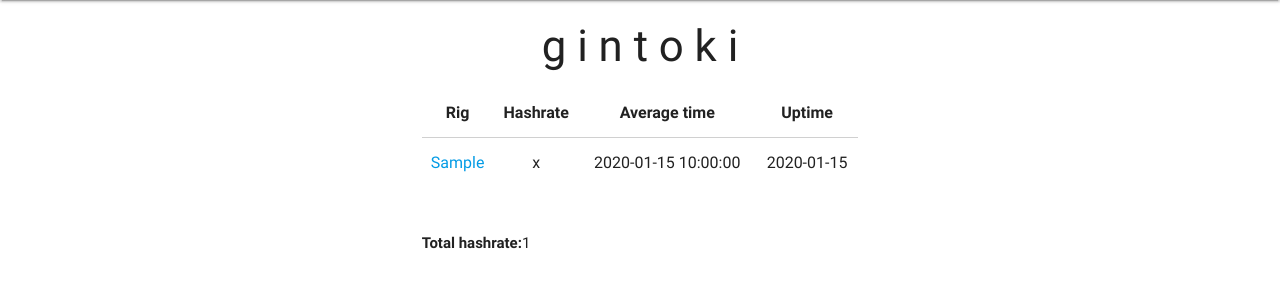
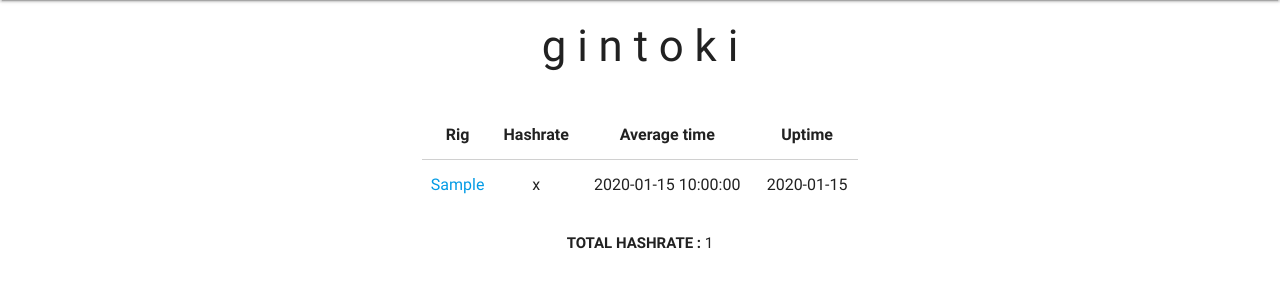
Before and after one commit to Gratteur/check, a Flask app: template templates/gintoki.html in a window 1280 px wide. Shown: the part 64-364 px from the top of the page. Run offline with Flask 2, Linux system fonts and the light colour scheme; the template is opened without the code that fills it: most values are stand-ins (such as "Sample title", 1, 10 or a date in 2020).

Commit message:
total : round & center

```diff
--- a/run.py
+++ b/run.py
@@ -43,7 +43,7 @@ def gintoki():
             dict_rig[x].update({"hashrate": "rig down."})
             dict_rig[x].update({"uptime": "rig down."})
 
-    total_hashrate = sum(list_hashrate)
+    total_hashrate = round(sum(list_hashrate),1)
 
     return render_template('gintoki.html', dict_rig=dict_rig, total_hashrate=total_hashrate)
 
--- a/templates/gintoki.html
+++ b/templates/gintoki.html
@@ -6,9 +6,8 @@
     <div class="container">
     <div class="row" href="/g">
         <h3 class="center-align">g i n t o k i</h3>
-
         <div class="col s12 m6 offset-m3 l6 offset-l3">
-
+    <br>
         <table class="highlight centered">
             <thead>
                 <tr>
@@ -30,7 +29,10 @@
         {% endfor %}
             </tbody>
         </table>
-	<br><br><b>Total hashrate:</b>{{ total_hashrate }}
+	<br>
+	<div class="center-align">
+		<b>TOTAL HASHRATE : </b>{{ total_hashrate }}
+	</div>
         </div>
     </div>
     </div>
```
